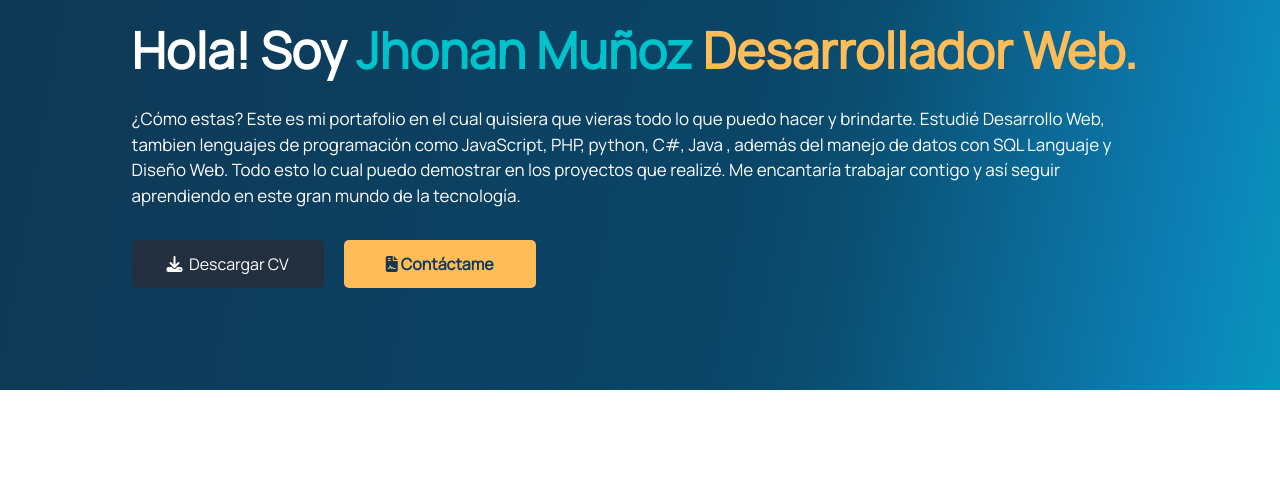
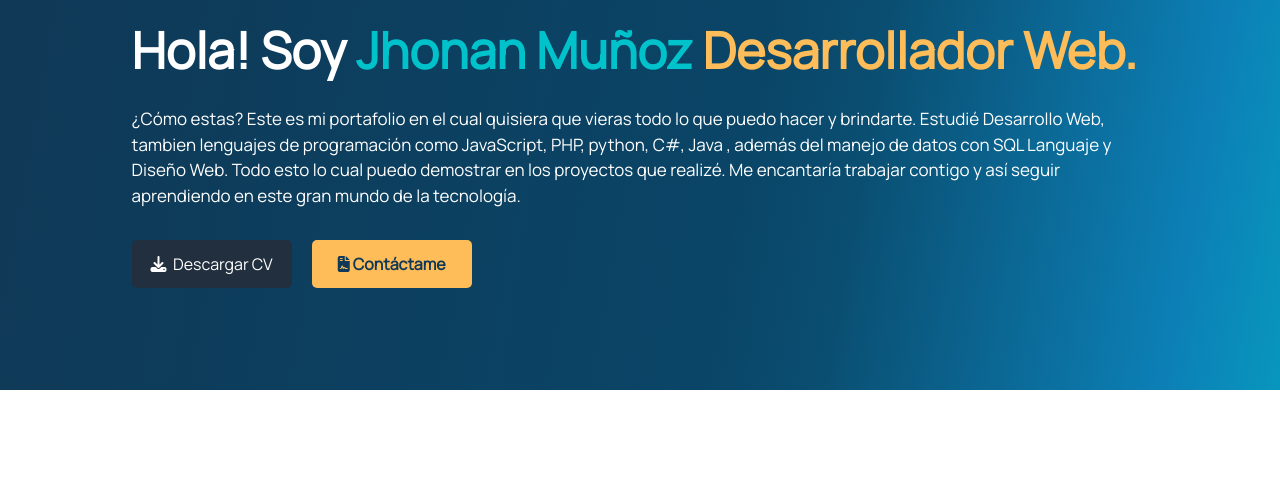
Before and after one commit to jhomudev/portfolio, a PHP site: page / in a window 1280 px wide. Shown: the part 556-1042 px from the top of the page. Run offline with PHP 8.4, Linux system fonts and the light colour scheme; some libraries are stand-ins or nearby versions.

Commit message:
arreglos

```diff
--- a/styles.css
+++ b/styles.css
@@ -462,7 +462,7 @@ section {
 .about-me .contain .letras .buttons .btn {
   position: relative;
   padding: 10px 14px;
-  width: 12em;
+  width: 10em;
   height: 3em;
   font-size: var(--size);
   transition: all 0.3s;
```
